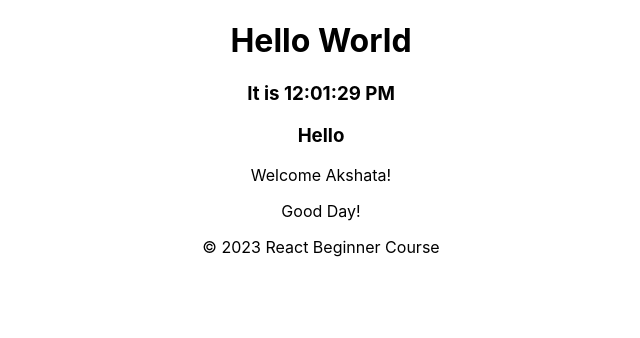
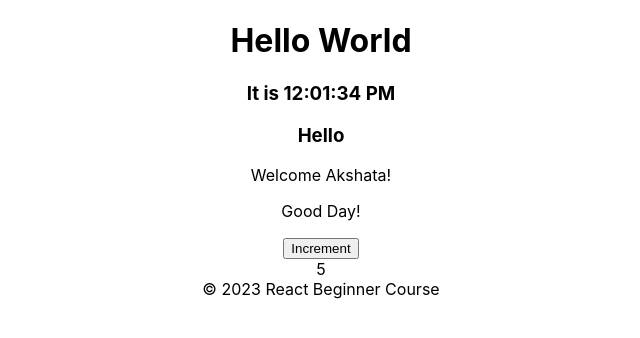
Before and after one commit to AkshataBhat-eng/react-app, a React (Create React App) app: page / in a window 1280 px wide. Shown: the top 338 px of the page, without its empty margins (319-959 px from the left). Built offline with nearby package versions, Linux system fonts and the light colour scheme.

Commit message:
react day4

```diff
--- a/src/App.js
+++ b/src/App.js
@@ -2,8 +2,21 @@
 import Greetings from './Greetings';
 import './App.css';
 import Clock from './Clock';
+import { useEffect, useState } from 'react';
 
 function App() {
+  const [count, setCount] = useState(0)
+
+  useEffect(() => {
+    const timer = setInterval(() => {
+      setCount(prevCount => prevCount + 1);
+    }, 1000);
+
+    return () => clearInterval(timer);
+  }, []);
+
+
+
   return (
     <div className="App">
      <div>
@@ -12,6 +25,10 @@
      </div>
      <div>
       <Greetings name='Akshata' message='Good Day!' />
+      <button onClick={() => setCount(prevCount => prevCount + 1)}>
+        Increment
+      </button>
+      <div>{count}</div>
       <Footer />
      </div>
     </div>
```
